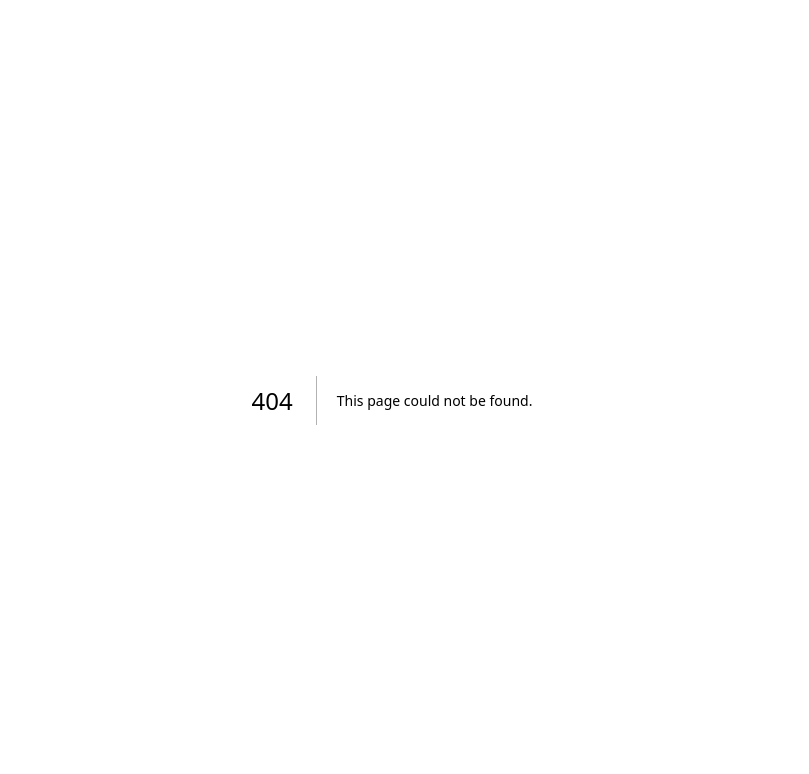
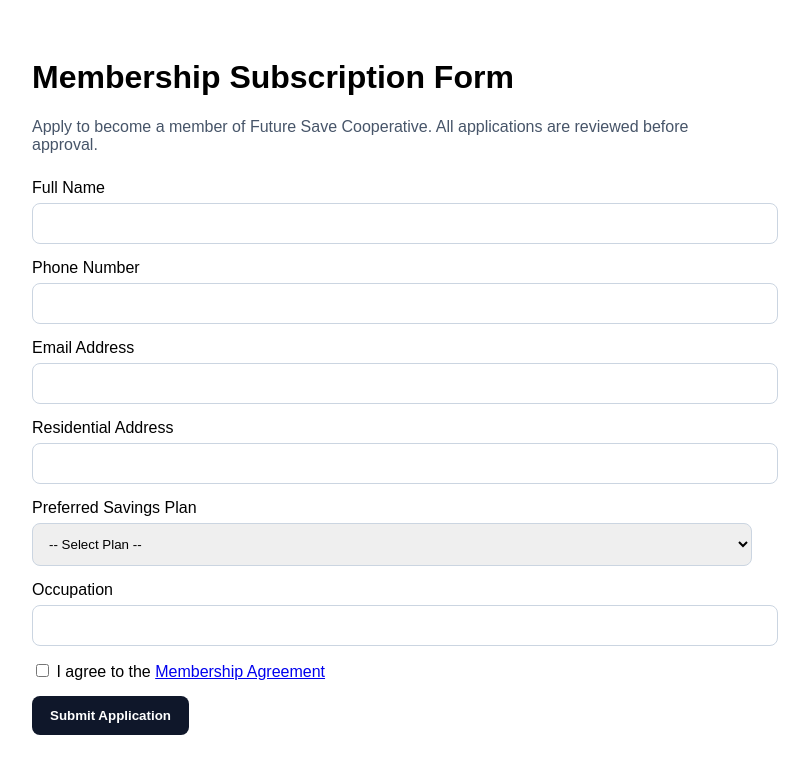
Before and after one commit to futuresavecooperative-bit/futuresavecooperative-website, a Next.js app: page /register in a window 1280 px wide. Before the commit this address had no page. Shown: the top 774 px of the page, without its empty margins (248-1057 px from the left). Built offline with nearby package versions, Linux system fonts and the light colour scheme.

Commit message:
Create register.js add Membership subscription form

```diff
--- /dev/null
+++ b/pages/register.js
@@ -0,0 +1,91 @@
+import { useState } from "react";
+
+export default function Register() {
+  const [submitted, setSubmitted] = useState(false);
+
+  function handleSubmit(e) {
+    e.preventDefault();
+    setSubmitted(true);
+  }
+
+  return (
+    <main style={{ maxWidth: 720, margin: "0 auto", padding: 30, fontFamily: "Arial" }}>
+      <h1>Membership Subscription Form</h1>
+      <p style={{ color: "#475569" }}>
+        Apply to become a member of Future Save Cooperative. All applications are reviewed
+        before approval.
+      </p>
+
+      {submitted ? (
+        <div style={{
+          background: "#ecfdf5",
+          border: "1px solid #86efac",
+          padding: 16,
+          borderRadius: 10,
+          marginTop: 20
+        }}>
+          ✅ Application submitted successfully.
+          Our admin team will contact you after verification.
+        </div>
+      ) : (
+        <form onSubmit={handleSubmit} style={{ marginTop: 25 }}>
+
+          <Field label="Full Name" required />
+          <Field label="Phone Number" required />
+          <Field label="Email Address" />
+          <Field label="Residential Address" required />
+
+          <div style={{ marginBottom: 15 }}>
+            <label>Preferred Savings Plan</label>
+            <select required style={inputStyle}>
+              <option value="">-- Select Plan --</option>
+              <option>Thrift Savings</option>
+              <option>Premium Savings</option>
+              <option>Asset Savings</option>
+            </select>
+          </div>
+
+          <Field label="Occupation" />
+
+          <div style={{ marginBottom: 15 }}>
+            <label>
+              <input type="checkbox" required /> I agree to the{" "}
+              <a href="/agreement" target="_blank">Membership Agreement</a>
+            </label>
+          </div>
+
+          <button style={btnPrimary}>
+            Submit Application
+          </button>
+        </form>
+      )}
+    </main>
+  );
+}
+
+function Field({ label, required }) {
+  return (
+    <div style={{ marginBottom: 15 }}>
+      <label>{label}</label>
+      <input required={required} style={inputStyle} />
+    </div>
+  );
+}
+
+const inputStyle = {
+  width: "100%",
+  padding: 12,
+  marginTop: 6,
+  borderRadius: 8,
+  border: "1px solid #cbd5e1"
+};
+
+const btnPrimary = {
+  background: "#0f172a",
+  color: "white",
+  padding: "12px 18px",
+  border: "none",
+  borderRadius: 8,
+  fontWeight: 600,
+  cursor: "pointer"
+};
```
